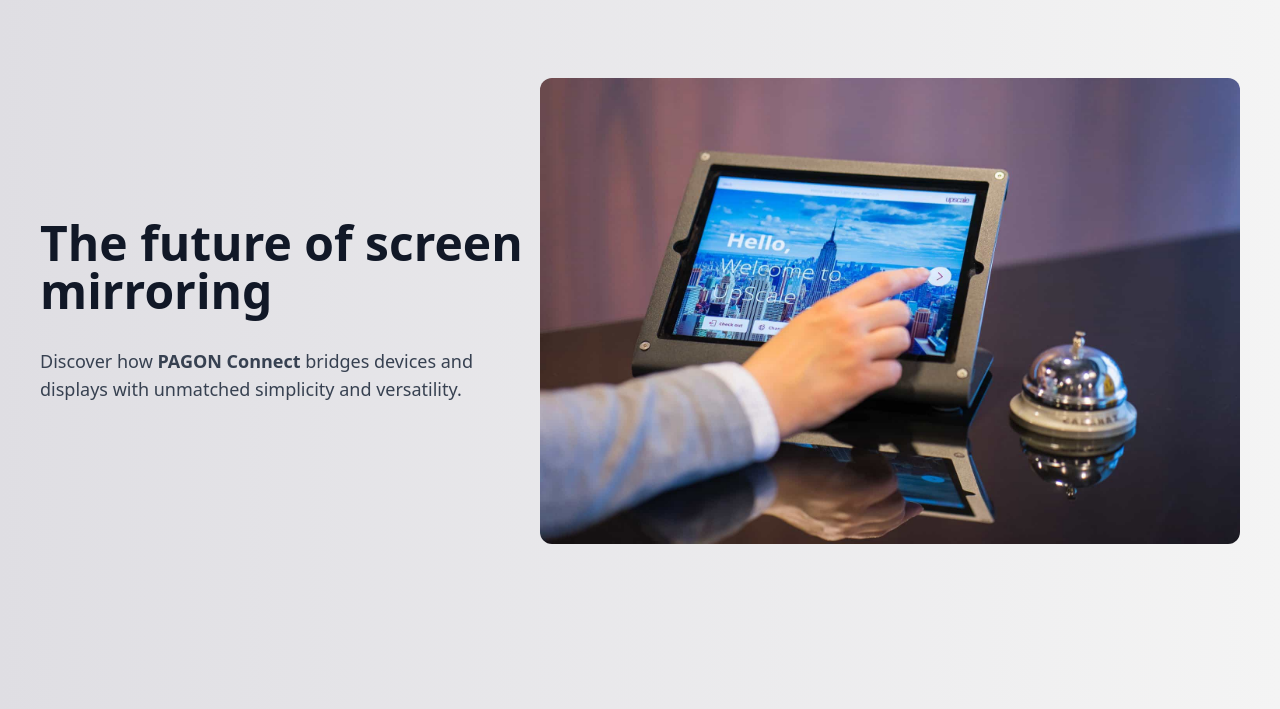
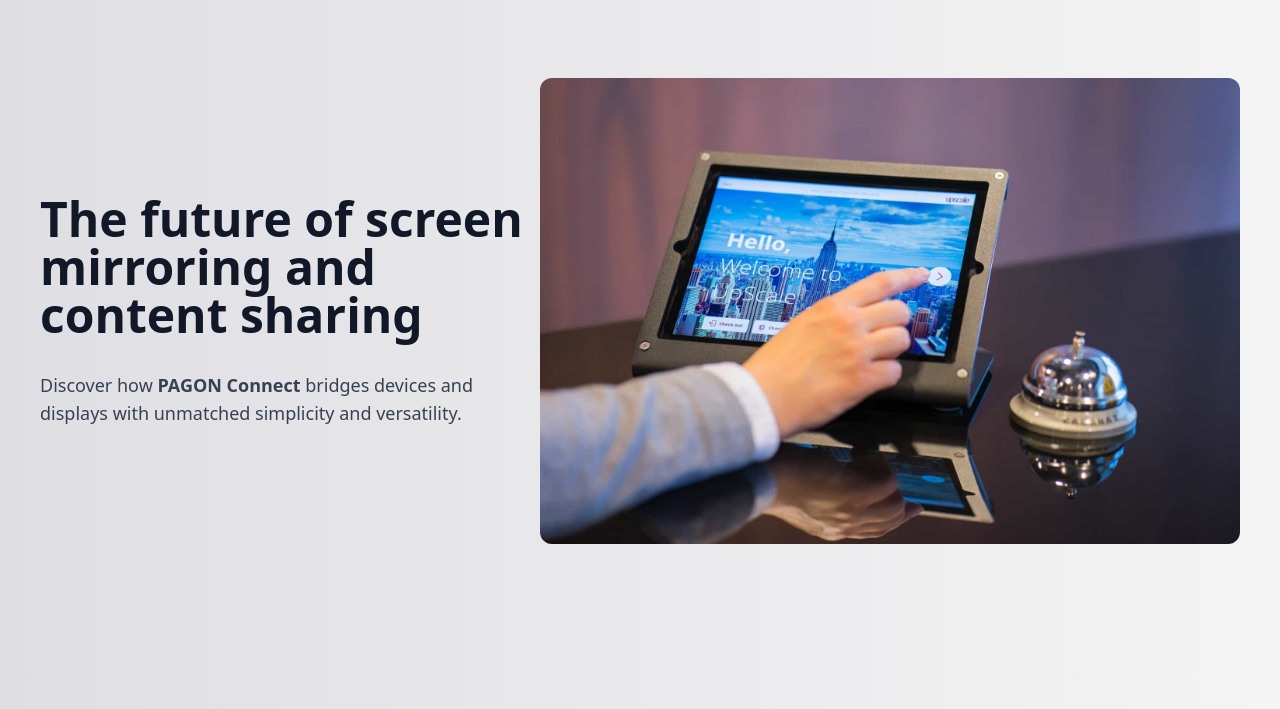
Before and after one commit to naduni98/PAGON-website, a website: page sinage.html in a window 1280 px wide. Shown: the part 89-798 px from the top of the page. Drawn offline with nearby package versions, Linux system fonts and the light colour scheme.

Commit message:
image added.

```diff
--- a/sinage.html
+++ b/sinage.html
@@ -124,7 +124,7 @@
             <!-- Text Column -->
             <div class="flex-1 text-center md:text-left top-0 ">
                 <h2 class="text-4xl md:text-5xl font-bold text-gray-900 leading-tight animate-fade-in-up">
-                    The future of screen mirroring
+                    The future of screen mirroring and content sharing
                 </h2>
                 <p class="text-lg text-gray-700 max-w-md mx-auto md:mx-0 mt-8">
                     Discover how <strong class="font-semibold">PAGON Connect</strong> bridges devices and displays
```
Also changed, not shown: assets/images/screen-page-img/device-11.png (added).
